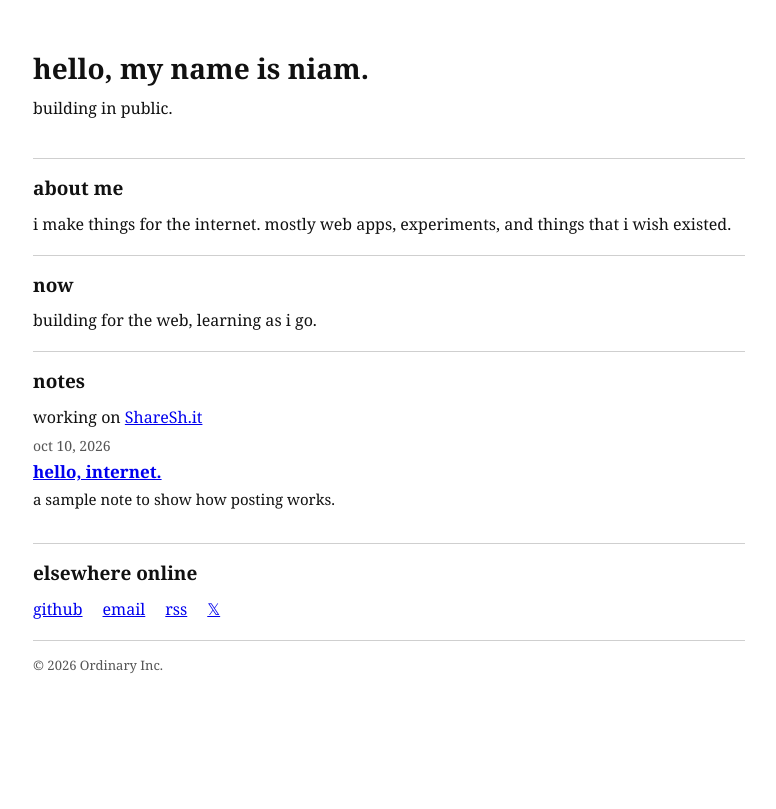
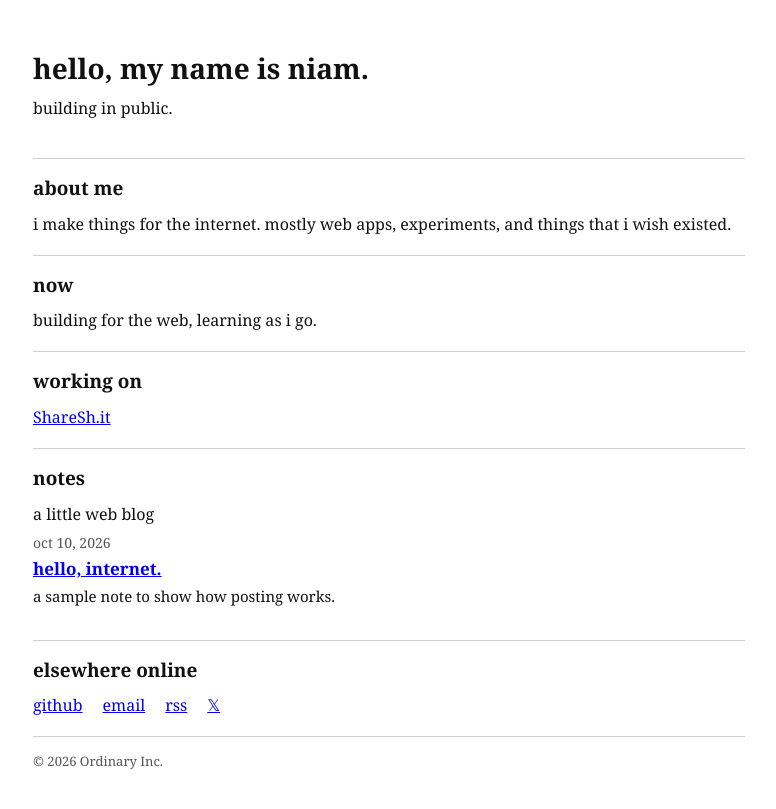
Before and after one commit to iamniam/niam.gg, a Jekyll site: the page built from index.html, in a window 1280 px wide. Shown: the top 809 px of the page, without its empty margins (251-1027 px from the left). Built offline with Jekyll 4.4.1, drawn with Linux system fonts in a browser that asks for light colours.

Commit message:
Separate working-on project and RSS notes on homepage

```diff
--- a/index.html
+++ b/index.html
@@ -20,11 +20,16 @@ description: "niam dennegar's personal homepage. building in public."
     <p>{{ profile.currently | escape }}</p>
   </section>
 
+  <section class="section" id="working-on">
+    <h2>working on</h2>
+    {% if profile.featured_note_url and profile.featured_note_url != empty and profile.featured_note_link and profile.featured_note_link != empty %}
+    <p><a href="{{ profile.featured_note_url | escape }}" rel="noopener noreferrer">{{ profile.featured_note_link | escape }}</a></p>
+    {% endif %}
+  </section>
+
   <section class="section" id="notes">
     <h2>notes</h2>
-    {% if profile.featured_note_url and profile.featured_note_url != empty and profile.featured_note_link and profile.featured_note_link != empty %}
-    <p class="featured-note">{{ profile.featured_note_text | escape }} <a href="{{ profile.featured_note_url | escape }}" rel="noopener noreferrer">{{ profile.featured_note_link | escape }}</a></p>
-    {% endif %}
+    <p>a little web blog</p>
     {% for post in site.posts limit: 10 %}
     <article class="note">
       <time class="date" datetime="{{ post.date | date: '%Y-%m-%d' }}">{{ post.date | date: '%b %-d, %Y' | downcase }}</time>
```
